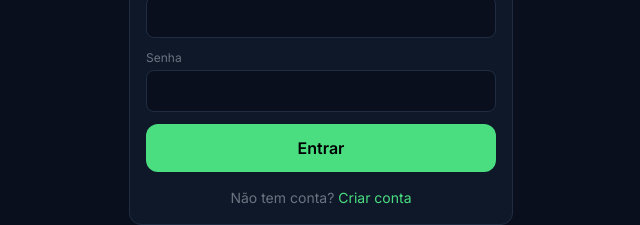
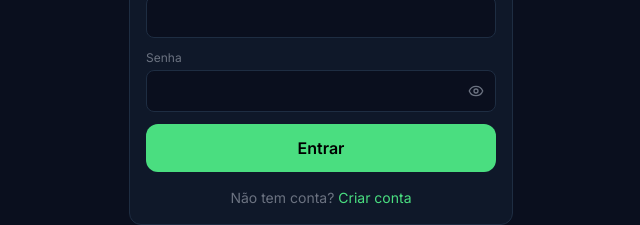
Before and after one commit to lucianolisboa1969/actio-pro, a React (Vite) app: page /login in a window 1280 px wide. Shown: the part 410-635 px from the top of the page, without its empty margins (319-959 px from the left). Built offline with nearby package versions, Linux system fonts and the light colour scheme; no server answers.

Commit message:
Update Login.jsx

```diff
--- a/src/pages/Login.jsx
+++ b/src/pages/Login.jsx
@@ -1,5 +1,5 @@
 import { useState } from 'react'
-import { Dumbbell } from 'lucide-react'
+import { Dumbbell, Eye, EyeOff } from 'lucide-react'
 import { useAuth } from '@/context/AuthContext'
 import { useNavigate } from 'react-router-dom'
 
@@ -7,6 +7,7 @@ export default function Login() {
   const [mode, setMode] = useState('login') // 'login' | 'register'
   const [email, setEmail] = useState('')
   const [password, setPassword] = useState('')
+  const [showPassword, setShowPassword] = useState(false)
   const [error, setError] = useState('')
   const [loading, setLoading] = useState('')
   const [success, setSuccess] = useState('')
@@ -73,12 +74,21 @@ export default function Login() {
             </div>
             <div>
               <label className="text-xs text-muted mb-1 block">Senha</label>
-              <input
-                type="password" required autoComplete={mode === 'login' ? 'current-password' : 'new-password'}
-                value={password} onChange={e => setPassword(e.target.value)}
-                minLength={6}
-                className="w-full bg-bg border border-border rounded-lg px-3 py-2.5 text-white text-sm focus:outline-none focus:border-primary"
-              />
+              <div className="relative">
+                <input
+                  type={showPassword ? 'text' : 'password'} required autoComplete={mode === 'login' ? 'current-password' : 'new-password'}
+                  value={password} onChange={e => setPassword(e.target.value)}
+                  minLength={6}
+                  className="w-full bg-bg border border-border rounded-lg px-3 py-2.5 pr-10 text-white text-sm focus:outline-none focus:border-primary"
+                />
+                <button
+                  type="button"
+                  onClick={() => setShowPassword(v => !v)}
+                  className="absolute right-3 top-1/2 -translate-y-1/2 text-muted hover:text-white transition-colors"
+                >
+                  {showPassword ? <EyeOff size={16} /> : <Eye size={16} />}
+                </button>
+              </div>
             </div>
             <button type="submit" disabled={loading}
               className="w-full py-3 rounded-xl bg-primary text-black font-semibold hover:bg-primary-dim transition-colors disabled:opacity-50 mt-1">
```
